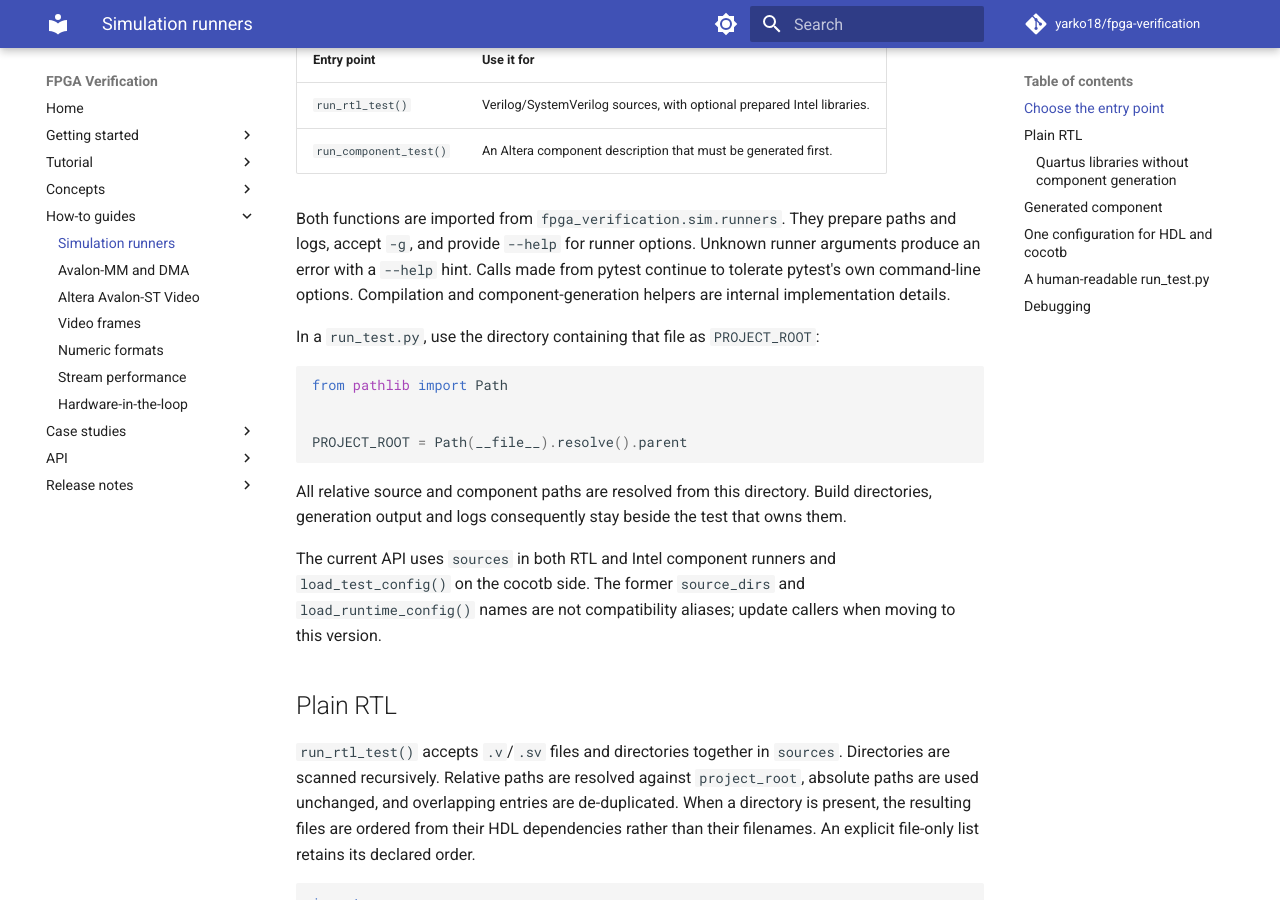
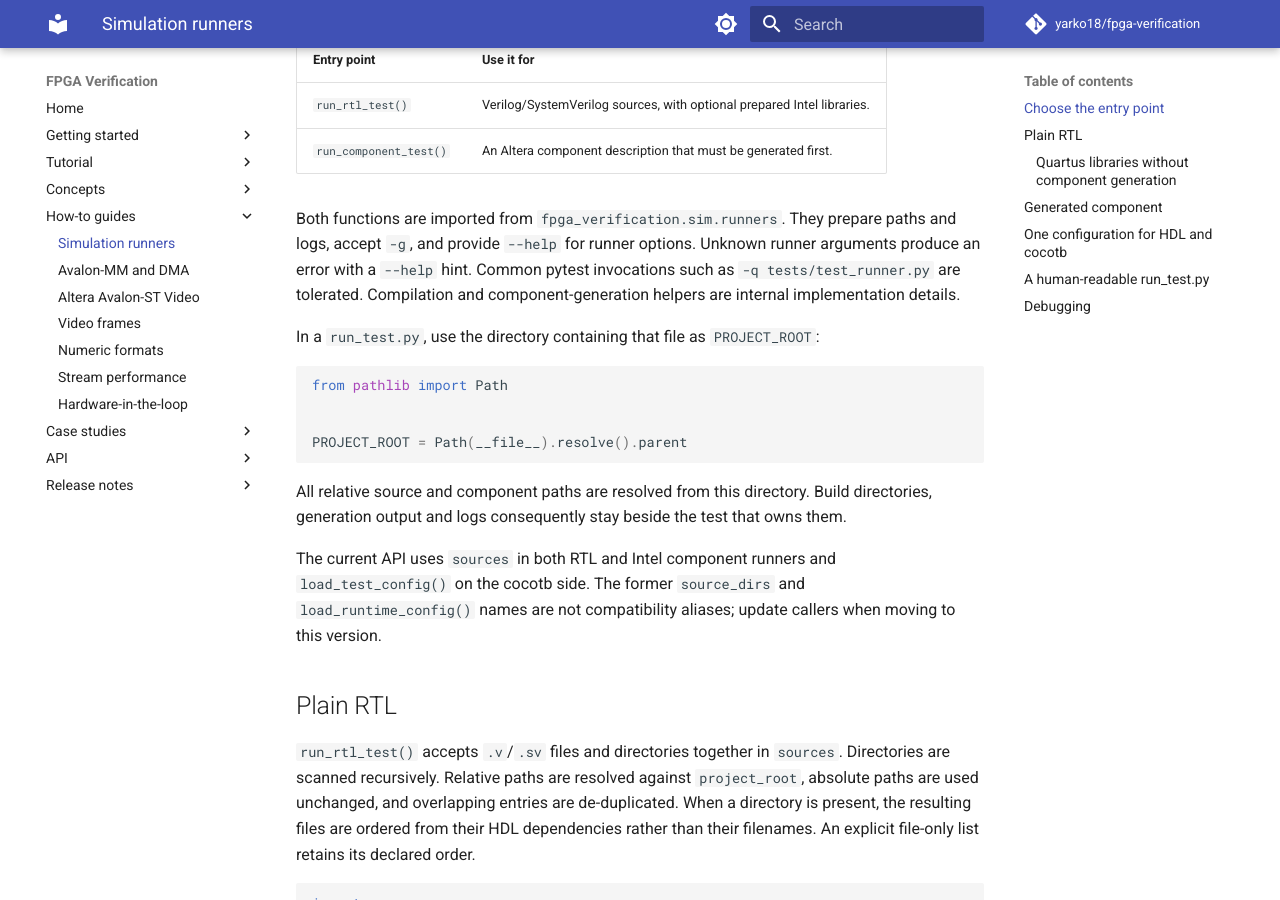
Before and after one commit to yarko18/fpga-verification, an MkDocs documentation site: the page built from docs/sim/runners.md, in a window 1280 px wide and 900 px high, scrolled down 434 px. Built offline with MkDocs 1.6.1 and Material for MkDocs 9.7.7, drawn with Linux system fonts in a browser that asks for light colours; comment, search, counter and statistics services are not loaded.

```diff
--- a/docs/sim/runners.md
+++ b/docs/sim/runners.md
@@ -25,8 +25,8 @@ run_test.py -> runner -> compile / generate -> cocotb test module -> pyuvm Env
 
 Both functions are imported from `fpga_verification.sim.runners`. They prepare
 paths and logs, accept `-g`, and provide `--help` for runner options. Unknown
-runner arguments produce an error with a `--help` hint. Calls made from pytest
-continue to tolerate pytest's own command-line options. Compilation and
+runner arguments produce an error with a `--help` hint. Common pytest
+invocations such as `-q tests/test_runner.py` are tolerated. Compilation and
 component-generation helpers are internal implementation details.
 
 In a `run_test.py`, use the directory containing that file as `PROJECT_ROOT`:
```
Also changed, not shown: 1 other file.
